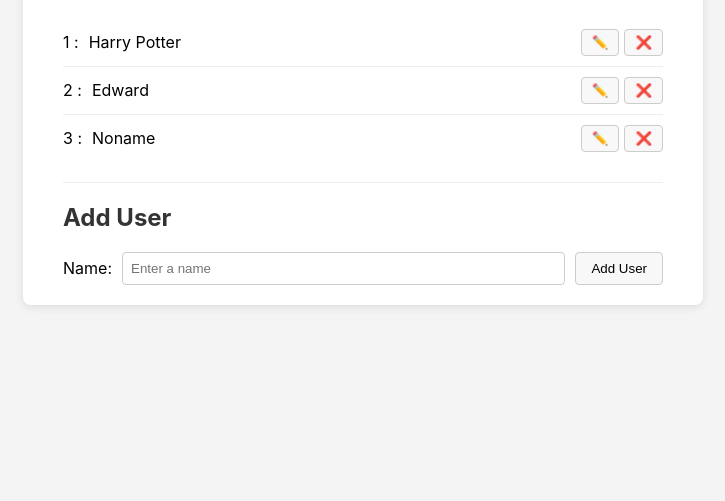
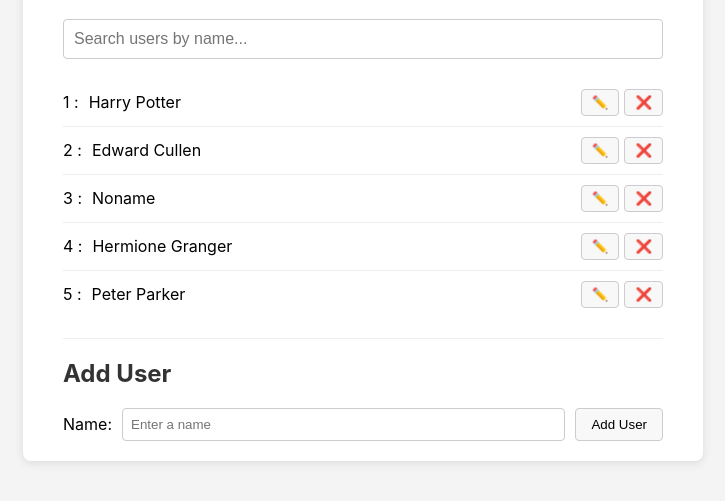
Before and after one commit to bisea0011/develop-exercise, a plain HTML site: page front-end-exercise/exercise03/index.html in a window 1280 px wide. Shown: the part 141-642 px from the top of the page, without its empty margins (277-1002 px from the left). Drawn offline with Linux system fonts and the light colour scheme.

Commit message:
exercise03

```diff
--- a/front-end-exercise/exercise03/index.html
+++ b/front-end-exercise/exercise03/index.html
@@ -10,6 +10,10 @@
 
     <div class="container">
         <h1>Users</h1>
+
+        <div class="search-container">
+            <input type="search" id="search-input" placeholder="Search users by name...">
+        </div>
 
         <ol id="user-list"></ol>
 
--- a/front-end-exercise/exercise03/script.js
+++ b/front-end-exercise/exercise03/script.js
@@ -5,38 +5,35 @@ document.addEventListener('DOMContentLoaded', () => {
     const userList = document.getElementById('user-list');
     const addUserForm = document.getElementById('add-user-form');
     const nameInput = document.getElementById('name-input');
+    const searchInput = document.getElementById('search-input'); // 新增：获取搜索框
 
     // --- 2. 数据状态管理 ---
-    // 使用一个数组来存储所有用户数据。初始加载一些示例数据。
+    // 这是我们的“数据源”，所有操作都围绕这个主数组进行。
     let users = [
         { id: 1, name: 'Harry Potter' },
-        { id: 2, name: 'Edward' },
-        { id: 3, name: 'Noname' }
+        { id: 2, name: 'Edward Cullen' },
+        { id: 3, name: 'Noname' },
+        { id: 4, name: 'Hermione Granger' },
+        { id: 5, name: 'Peter Parker' }
     ];
 
     // --- 3. 核心功能函数 ---
 
     /**
      * 渲染用户列表
-     * 这个函数会根据当前的 `users` 数组，重新绘制整个列表。
+     * @param {Array} usersToRender - 需要被渲染到页面上的用户数组
      */
-    function renderUsers() {
-        // 先清空现有列表，防止重复添加
+    function renderUsers(usersToRender) {
         userList.innerHTML = '';
 
-        // 如果没有用户，显示提示信息
-        if (users.length === 0) {
-            userList.innerHTML = '<li>No users yet.</li>';
+        if (usersToRender.length === 0) {
+            userList.innerHTML = '<li>No users found.</li>';
             return;
         }
 
-        // 遍历users数组，为每个用户创建一个列表项
-        users.forEach((user, index) => {
+        usersToRender.forEach((user, index) => {
             const li = document.createElement('li');
-
-            // 为每个列表项添加 data-id 属性，方便后续操作时识别是哪个用户
             li.dataset.id = user.id;
-
             li.innerHTML = `
                 <span>${index + 1} :</span>
                 <span class="user-name">${user.name}</span>
@@ -48,74 +45,83 @@ document.addEventListener('DOMContentLoaded', () => {
     }
 
     /**
+     * 新增：更新视图函数
+     * 根据搜索框的输入值，从主 `users` 数组中筛选并渲染列表
+     */
+    function updateView() {
+        const searchTerm = searchInput.value.toLowerCase().trim();
+        const filteredUsers = users.filter(user =>
+            user.name.toLowerCase().includes(searchTerm)
+        );
+        renderUsers(filteredUsers);
+    }
+
+
+    /**
      * 添加新用户
      * @param {string} name - 新用户的名字
      */
     function addUser(name) {
-        if (!name) return; // 如果名字为空，则不添加
-
+        if (!name) return;
         const newUser = {
-            // 使用时间戳作为独一无二的id
             id: Date.now(),
             name: name
         };
         users.push(newUser);
-        renderUsers(); // 重新渲染列表
+        updateView(); // 修改：调用updateView以保持搜索状态
     }
 
     /**
      * 编辑用户
      * @param {number} id - 要编辑的用户的ID
+     * 注：在真实的REST API中，这个操作通常对应一个HTTP PUT或PATCH请求。
+     * 例如: fetch(`/api/users/${id}`, { method: 'PUT', body: JSON.stringify({ name: newName }) })
      */
     function editUser(id) {
         const userToEdit = users.find(user => user.id === id);
         if (!userToEdit) return;
 
-        // 弹出一个输入框让用户输入新名字，默认值为旧名字
         const newName = prompt('Enter new name:', userToEdit.name);
 
-        // 如果用户输入了新名字 (没有点取消或留空)
         if (newName !== null && newName.trim() !== '') {
             userToEdit.name = newName.trim();
-            renderUsers(); // 重新渲染列表
+            updateView(); // 修改：调用updateView
         }
     }
 
     /**
      * 删除用户
      * @param {number} id - 要删除的用户的ID
+     * 注：在真实的REST API中，这个操作对应一个HTTP DELETE请求。
+     * 例如: fetch(`/api/users/${id}`, { method: 'DELETE' })
      */
     function deleteUser(id) {
-        // 使用 filter 方法创建一个不包含要删除用户的新数组
         users = users.filter(user => user.id !== id);
-        renderUsers(); // 重新渲染列表
+        updateView(); // 修改：调用updateView
     }
 
     // --- 4. 事件监听器 ---
 
     // 监听表单的提交事件
     addUserForm.addEventListener('submit', (event) => {
-        // 阻止表单提交导致的页面刷新
         event.preventDefault();
-
         const newName = nameInput.value.trim();
         addUser(newName);
-
-        // 清空输入框并重新聚焦
         nameInput.value = '';
         nameInput.focus();
     });
 
+    // 新增：监听搜索框的输入事件，实现实时搜索
+    searchInput.addEventListener('input', updateView);
+
     // 监听整个列表的点击事件 (事件委托)
-    // 这样比给每个按钮单独添加监听器更高效
     userList.addEventListener('click', (event) => {
         const target = event.target;
-        const li = target.closest('li'); // 找到被点击按钮所在的 li 元素
+        const li = target.closest('li');
         if (!li) return;
 
         const userId = Number(li.dataset.id);
 
-        // 判断点击的是编辑按钮还是删除按钮
         if (target.classList.contains('edit-btn')) {
             editUser(userId);
         } else if (target.classList.contains('delete-btn')) {
@@ -126,6 +132,6 @@ document.addEventListener('DOMContentLoaded', () => {
     });
 
     // --- 5. 初始渲染 ---
-    // 页面加载后，立即调用一次 renderUsers 来显示初始数据
-    renderUsers();
+    // 页面加载后，调用一次 updateView 来显示初始数据
+    updateView();
 });
--- a/front-end-exercise/exercise03/style.css
+++ b/front-end-exercise/exercise03/style.css
@@ -101,3 +101,16 @@ hr {
 #add-user-form button:hover {
      background-color: #e9e9e9;
 }
+
+/* --- 新增：搜索框样式 --- */
+.search-container {
+    margin-bottom: 20px; /* 和列表隔开一些距离 */
+}
+
+#search-input {
+    width: 100%; /* 宽度占满容器 */
+    padding: 10px;
+    border: 1px solid #ccc;
+    border-radius: 4px;
+    font-size: 1rem;
+}
```
